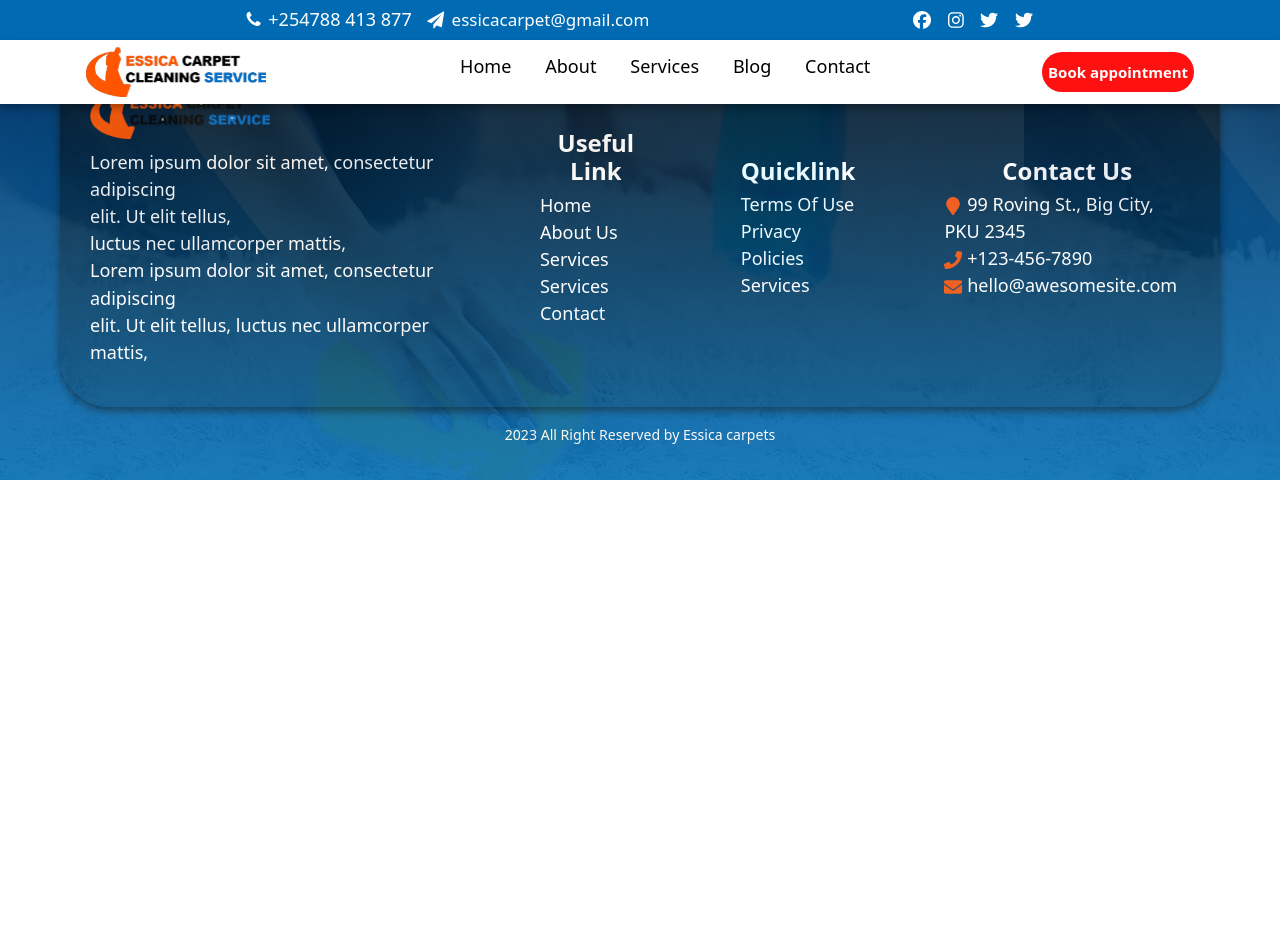
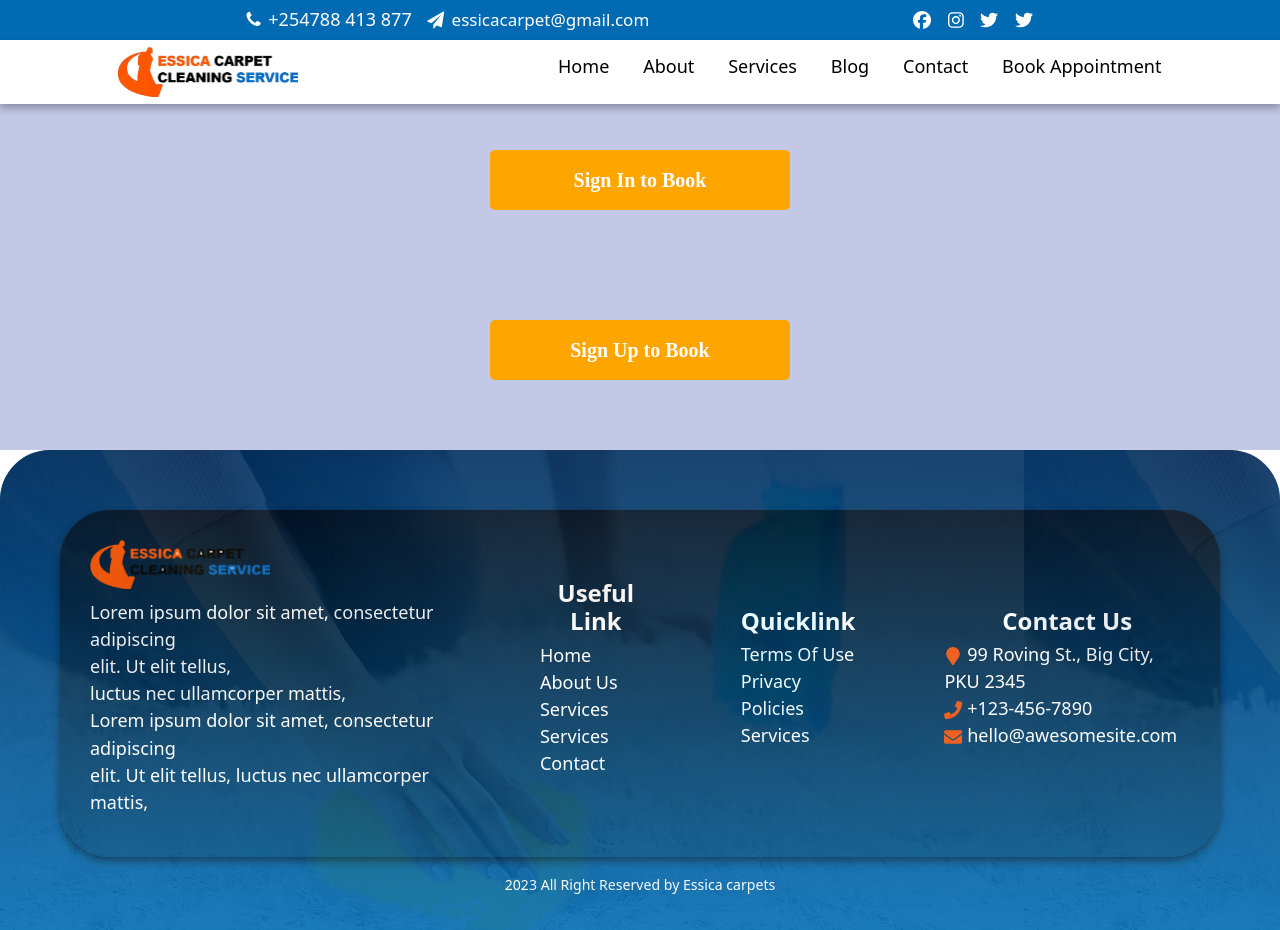
Before and after one commit to Tracy-miranja/essica-carpet-cleaning, a React (Vite) app: page /Options in a window 1280 px wide. Before the commit the page ends 800 px from the top, so only its background shows below. Built offline with nearby package versions, Linux system fonts and the light colour scheme.

Commit message:
Add booking appointment to Navigation menu
Create Registration COmponent,
Create Signin Component
Create Signup Component

```diff
--- a/package.json
+++ b/package.json
@@ -35,6 +35,6 @@
     "eslint-plugin-react": "^7.33.2",
     "eslint-plugin-react-hooks": "^4.6.0",
     "eslint-plugin-react-refresh": "^0.4.4",
-    "vite": "^5.0.8"
+    "vite": "^5.0.10"
   }
 }
--- a/src/App.jsx
+++ b/src/App.jsx
@@ -10,8 +10,7 @@ import 'bootstrap/dist/css/bootstrap.min.css';
 import 'font-awesome/css/font-awesome.min.css';
 import Footer from './components/footer/footer';
 import Navbar from './components/Navbar/navbar';
-
-import Booking from './components/Bookings/booking';
+import Options from './components/Registration/options';
 
 
 const App = () => {
@@ -39,7 +38,7 @@ const App = () => {
             <Route exact path="/Services" element={<Services />} />
             <Route exact path="/Blog" element={<Blog />} />
             <Route exact path="/Contact" element={<Contact />} />
-            <Route exact path="/Booking" element={<Booking />} />
+            <Route exact path="/Options" element={<Options/>} />
           </Routes>
         </Router>
       </div>
--- a/src/components/Navbar/navbar.jsx
+++ b/src/components/Navbar/navbar.jsx
@@ -27,8 +27,9 @@ const Navbar= () => {
             <li className="nav__item"> <a href="/Services" className="nav__link">Services</a></li>
             <li className="nav__item"> <a href="/Blog" className="nav__link">Blog</a></li>
             <li className="nav__item"> <a href="/Contact" className="nav__link">Contact</a></li>
+            <li className="nav__item"> <a href="/Options" className="nav__link">Book Appointment</a></li>
         </ul>
-        <a href="/Booking"><button className="book__appointment">Book appointment</button></a>
+
         <div onClick={navToggle} className={toggleIcon}>
         <div className="line1"></div>
         <div className="line2"></div>
--- /dev/null
+++ b/src/components/Registration/options.css
@@ -0,0 +1,61 @@
+.options-container {
+    font-size: 13px;
+    line-height: 1.8;
+    color: #222;
+    background: #C2C8E5;
+    font-weight: 400;
+    font-family: Poppins;
+    padding: 70px;
+    padding-top: 10px;
+    z-index: 2;
+    height: auto;
+    width: 100%;
+    top: 0;
+    left: 0;
+    display: flex;
+    flex-direction: column;
+    align-items: center; /* Center content vertically */
+    justify-content: center; /* Center content horizontally */
+}
+
+.button-group {
+    display: flex;
+    flex-direction: column; /* Stack buttons vertically */
+    align-items: center; /* Center buttons */
+    gap: 10px; /* Add space between buttons */
+}
+
+.options-button {
+    background: #FFA500; /* Orange color */
+    color: #fff;
+    border: none;
+    border-radius: 5px;
+    padding: 10px 40px; /* Adjust top and bottom padding for vertical centering */
+    margin-top: 100px;
+    cursor: pointer;
+    font-size: 20px; /* Increased font size */
+    font-family: Poppins; /* Ensure font consistency */
+    width: 300px; /* Set a fixed width for buttons */
+    text-align: center; /* Center text inside buttons */
+    display: flex; /* Use flexbox */
+    align-items: center; /* Align items vertically */
+    justify-content: center; /* Center content horizontally */
+    height: 60px; /* Fixed height for better control */
+}
+
+
+/* Maintain responsiveness */
+@media (max-width: 768px) {
+    .options-container {
+        padding: 20px;
+    }
+
+    .button-group {
+        flex-direction: column;
+        width: 100%;
+    }
+
+    .options-button {
+        width: 100%; /* Full width buttons on smaller screens */
+    }
+}
--- /dev/null
+++ b/src/components/Registration/options.jsx
@@ -0,0 +1,28 @@
+import React from 'react';
+import './options.css';
+import logo from "../Navbar/logo.png";
+import { useNavigate } from 'react-router-dom';
+
+const Options = () => {
+  const navigate = useNavigate();
+
+  const navigateTo = (path) => {
+    navigate(path);
+  };
+
+  return (
+    <>
+      <div className="options-container">
+        <div className="header">
+          <img src={logo} alt="Logo" style={{ width: "200px" }} />
+        </div>
+        <div className="button-group">
+          <button className="options-button" onClick={() => navigateTo('/sign')}>Sign In to Book</button>
+          <button className="options-button" onClick={() => navigateTo('/signup')}>Sign Up to Book</button>
+        </div>
+      </div>
+    </>
+  );
+};
+
+export default Options;
```
Also changed, not shown: src/components/Signin/Signin.jsx (added), src/components/Signup/Signin.jsx (added), 1 other file (tests, documents, lock files or other folders).
